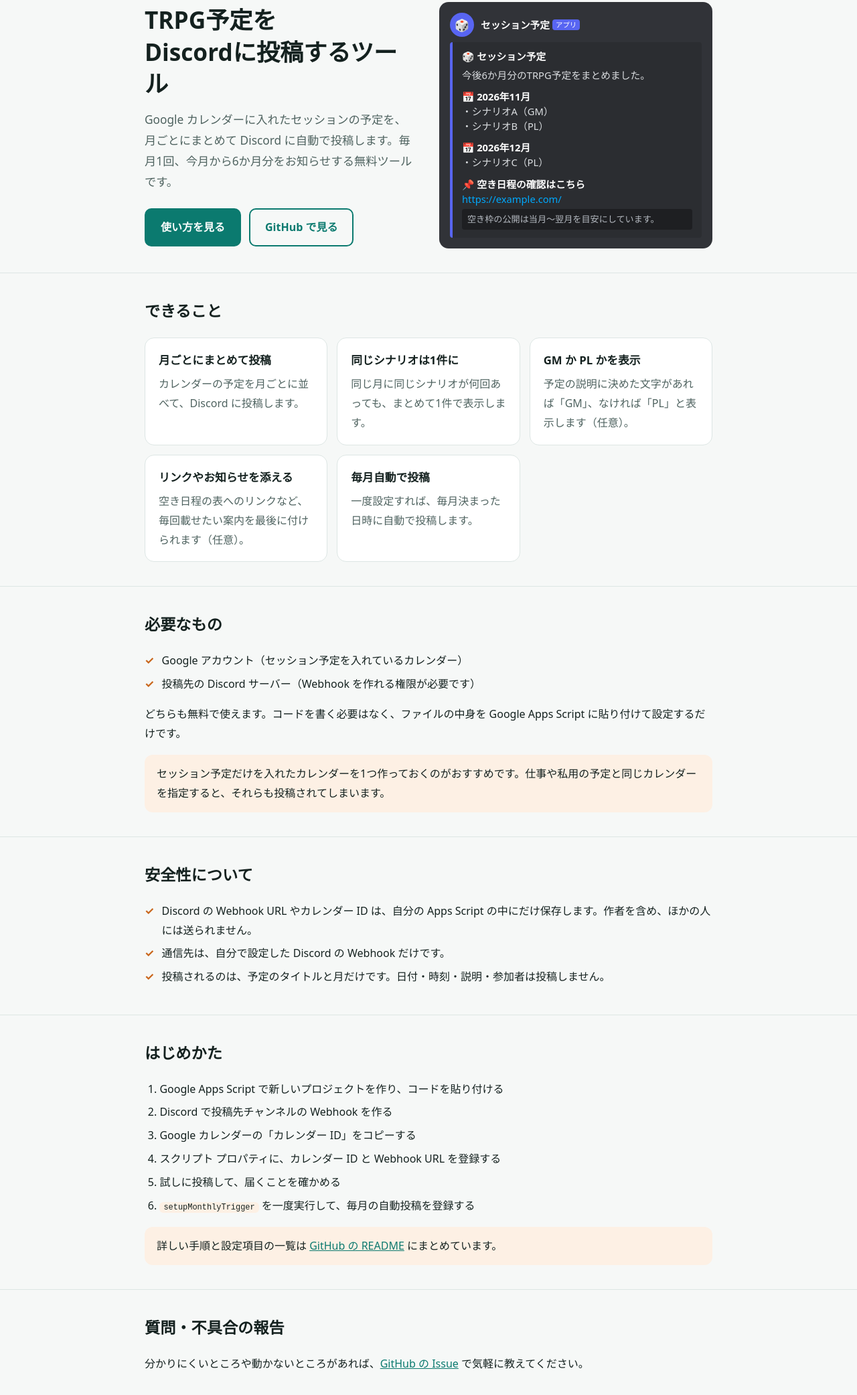
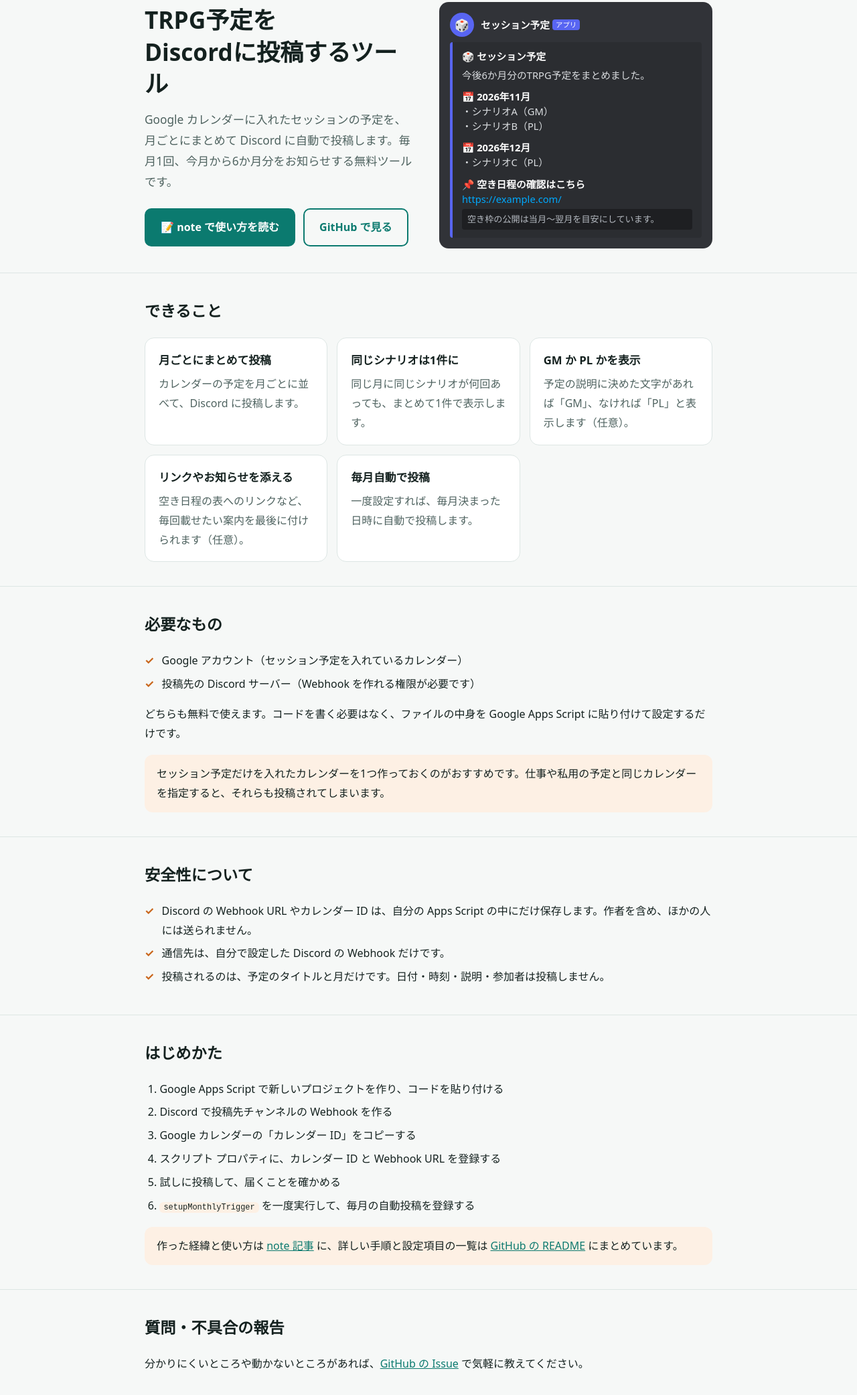
Before and after one commit to shizaki-kanoto-lab/trpg_schedule2discord, a plain HTML site: page docs/index.html in a window 1280 px wide. Shown: the part 53-2136 px from the top of the page at 67% size. Drawn offline with Linux system fonts and the light colour scheme.

Commit message:
README と紹介ページに note 記事へのリンクを追加する
Co-Authored-By: Claude Opus 5.5 <noreply@anthropic.com>

```diff
--- a/docs/index.html
+++ b/docs/index.html
@@ -128,7 +128,7 @@
         <h1>TRPG予定を<br>Discordに投稿するツール</h1>
         <p class="lead">Google カレンダーに入れたセッションの予定を、月ごとにまとめて Discord に自動で投稿します。毎月1回、今月から6か月分をお知らせする無料ツールです。</p>
         <div class="buttons">
-          <a class="btn primary" href="https://github.com/shizaki-kanoto-lab/trpg_schedule2discord#セットアップ">使い方を見る</a>
+          <a class="btn primary" href="https://note.com/shizaki_kanoto/n/n4dfad1d104dd">📝 note で使い方を読む</a>
           <a class="btn secondary" href="https://github.com/shizaki-kanoto-lab/trpg_schedule2discord">GitHub で見る</a>
         </div>
       </div>
@@ -223,7 +223,7 @@
           <li><code>setupMonthlyTrigger</code> を一度実行して、毎月の自動投稿を登録する</li>
         </ol>
         <div class="tip">
-          詳しい手順と設定項目の一覧は <a href="https://github.com/shizaki-kanoto-lab/trpg_schedule2discord#セットアップ">GitHub の README</a> にまとめています。
+          作った経緯と使い方は <a href="https://note.com/shizaki_kanoto/n/n4dfad1d104dd">note 記事</a> に、詳しい手順と設定項目の一覧は <a href="https://github.com/shizaki-kanoto-lab/trpg_schedule2discord#セットアップ">GitHub の README</a> にまとめています。
         </div>
       </div>
     </section>
```
Also changed, not shown: 1 other file.
